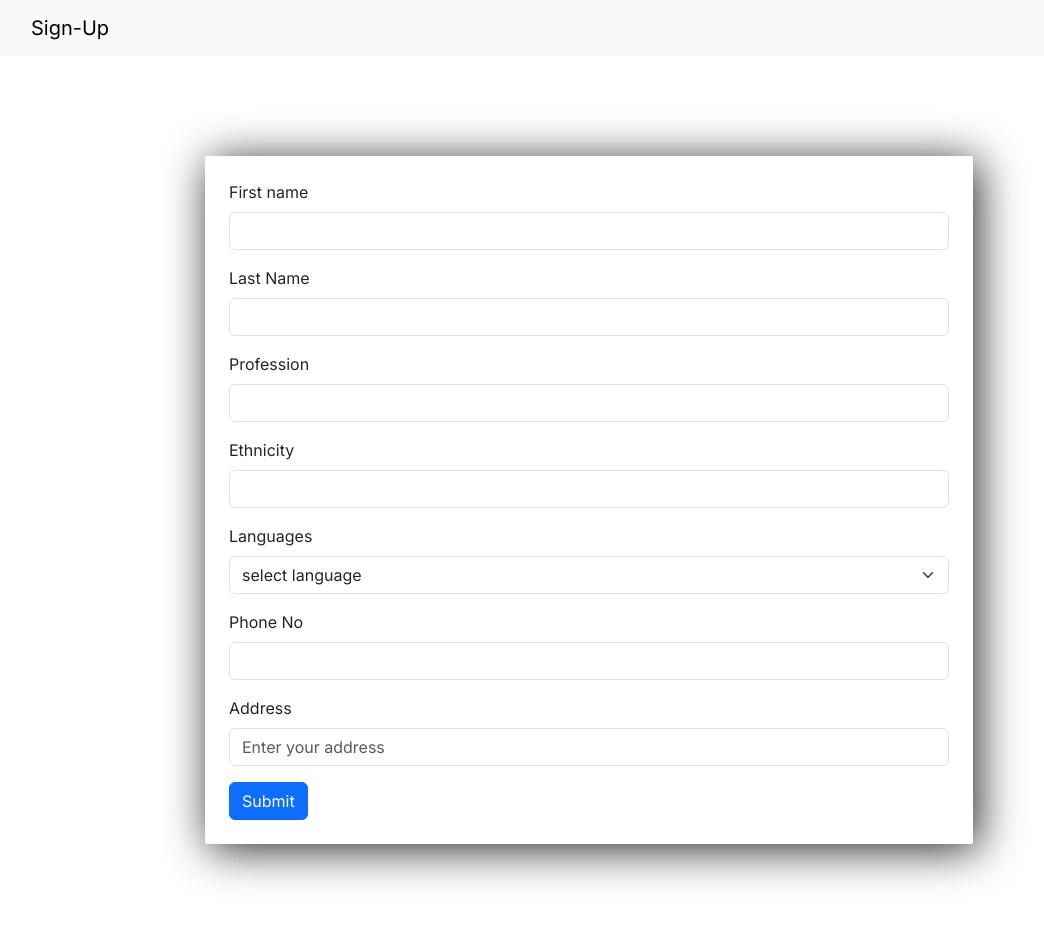
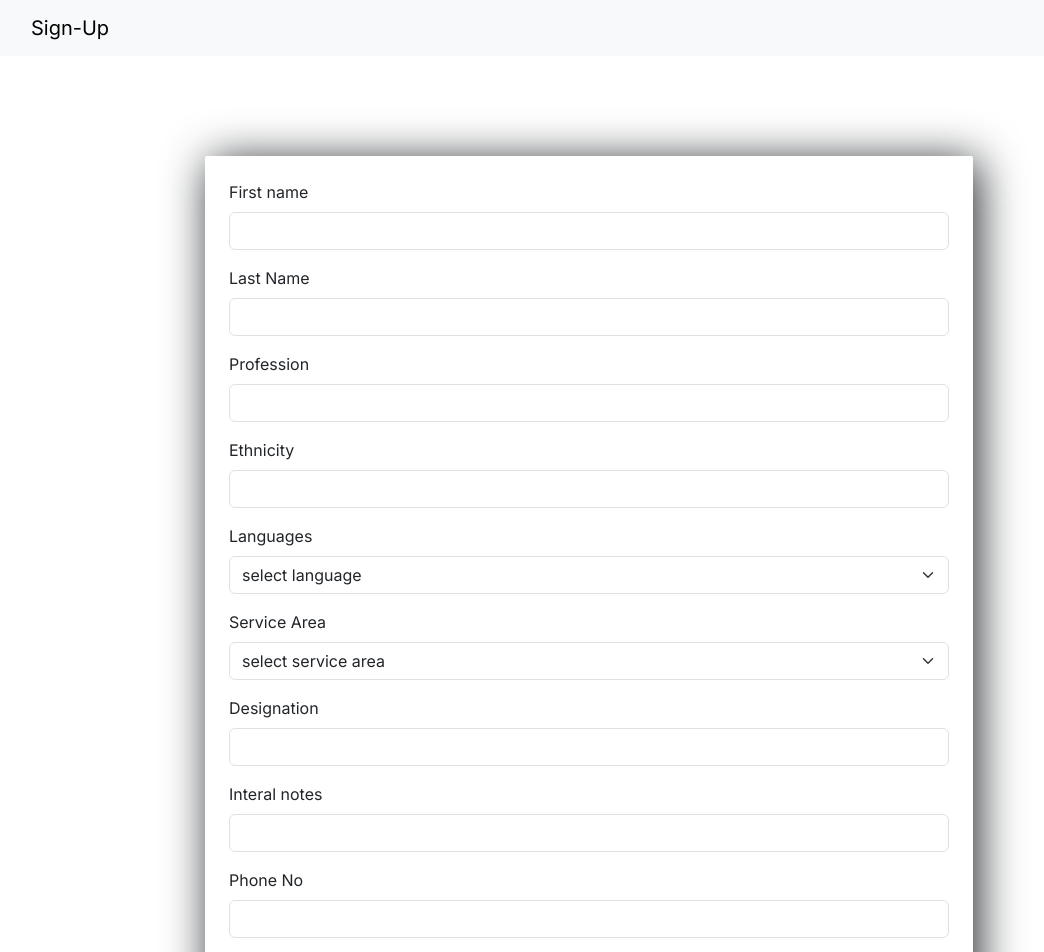
Before and after one commit to DeepakMane15/Deepak, a Next.js app: page /signup in a window 1280 px wide. Shown: the top 952 px of the page, without its empty margins (51-1095 px from the left). Built offline with nearby package versions, Linux system fonts and the light colour scheme; sample sign-in values are in the browser's storage.

Commit message:
added fiekds in signup page

```diff
--- a/src/app/components/navbar/index.js
+++ b/src/app/components/navbar/index.js
@@ -4,13 +4,17 @@ const Navbar = ({ title }) => {
         <nav className="navbar navbar-expand-lg navbar-light bg-light">
             <div className='container'>
                 <a className="navbar-brand" href="#">{title}</a>
-                <button className="navbar-toggler" type="button" data-toggle="collapse" data-target="#navbarNav" aria-controls="navbarNav" aria-expanded="false" aria-label="Toggle navigation">
-                    <span className="navbar-toggler-icon"></span>
-                </button>
-                {title != 'Sign-Up' && (
-                    <div className="collapse navbar-collapse" id="navbarNav" style={{justifyContent:"end"}}>
-                                <a className="nav-link" href="/signup">Nurse Signup</a>
+
+                {title != 'Sign-Up' && (<>
+                    <button className="navbar-toggler" type="button" data-toggle="collapse" data-target="#navbarNav" aria-controls="navbarNav" aria-expanded="false" aria-label="Toggle navigation">
+                        <span className="navbar-toggler-icon"></span>
+                    </button>
+                    <div className="collapse navbar-collapse" id="navbarNav" style={{ marginLeft: '20px' }}>
+                        <a className="nav-link" href="/signup">Add New Profile</a>
+                        <a style={{ marginLeft: '20px' }} className="nav-link" href="/">View Profile</a>
+                        <a style={{ position: 'absolute', right: '80px' }}> Logout</a>
                     </div>
+                </>
                 )}
             </div>
         </nav>
--- a/src/app/page.js
+++ b/src/app/page.js
@@ -113,7 +113,7 @@ const Home = () => {
                 </ul>
               )}
             </div>
-            <div className='col-md-12'>
+            <div className='col-md-4'>
               <button type="button" className="btn btn-primary mb-2 apply" onClick={handleCitySearch}>Search</button>
             </div>
 
--- a/src/app/signup/page.js
+++ b/src/app/signup/page.js
@@ -14,6 +14,10 @@ const SignUp = () => {
     const [languages, setLanguages] = useState("");
     const [phone, setPhone] = useState("");
     const [address, setAddress] = useState("");
+    const [internalNotes, setInternalNotes] = useState("");
+    const [serviceArea, setServiceArea] = useState("");
+    const [designation, setDesignation] = useState("");
+
 
     const [coordinates, setCoordinates] = useState(null);
 
@@ -65,7 +69,11 @@ const SignUp = () => {
             fd.append("phone", phone);
             fd.append("city", "asd");
             fd.append("lat", coordinates.lat);
-            fd.append("lon", coordinates.lon);
+            fd.append("lon", coordinates.lng);
+            fd.append("serviceArea", serviceArea);
+            fd.append("internalNotes", internalNotes);
+            fd.append("designation", designation);
+
 
 
             axios.post("https://dev.mycargo411.com/api/add-nurse", fd, {
@@ -120,6 +128,23 @@ const SignUp = () => {
                             </select>
                         </div>
                         <div class="mb-3">
+                            <label for="exampleInputtext1" class="form-label">Service Area</label>
+                            <select class="form-select" aria-label="Default select example" value={serviceArea} onChange={e => setServiceArea(e.target.value)}>
+                                <option selected >select service area</option>
+                                <option value="1">One</option>
+                                <option value="2">Two</option>
+                                <option value="3">Three</option>
+                            </select>
+                        </div>
+                        <div class="mb-3">
+                            <label for="exampleInputtext1" class="form-label">Designation</label>
+                            <input type="text" class="form-control" value={designation} onChange={(e) => setDesignation(e.target.value)} />
+                        </div>
+                        <div class="mb-3">
+                            <label for="exampleInputtext1" class="form-label">Interal notes</label>
+                            <input type="text" class="form-control" value={internalNotes} onChange={(e) => setInternalNotes(e.target.value)} />
+                        </div>
+                        <div class="mb-3">
                             <label for="exampleInputtext1" class="form-label">Phone No</label>
                             <input type="text" class="form-control" value={phone} onChange={(e) => setPhone(e.target.value)} />
                         </div>
```
Also changed, not shown: 2 other files (tests, documents, lock files or other folders).
